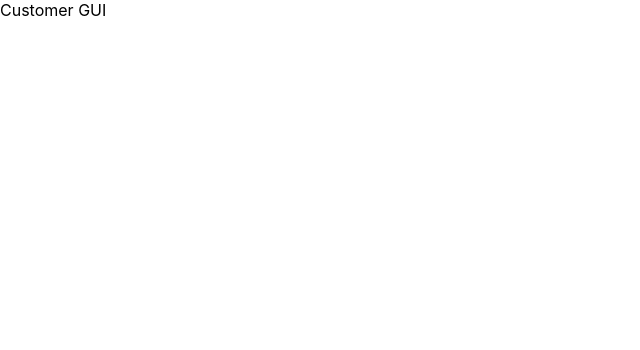
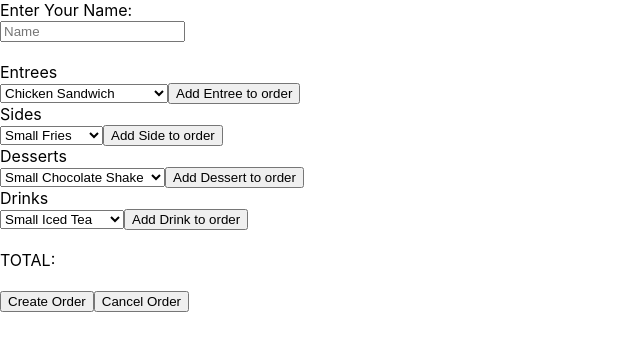
Before and after one commit to hunterpearson36/Project315, a React (Create React App) app in the folder client/: page /customer in a window 1280 px wide. Shown: the top 350 px of the page, without its empty margins (0-640 px from the left). Built offline with nearby package versions, Linux system fonts and the light colour scheme.

Commit message:
started the basic layout in the server and customer gui's

```diff
--- a/client/src/Pages/Customer.js
+++ b/client/src/Pages/Customer.js
@@ -2,7 +2,49 @@ import React from "react";
 
 function Customer() {
     return (
-        <div> Customer GUI</div>
+        <div>
+            <div>
+                <label>Enter Your Name:</label><br/>
+                <input type="text" placeholder="Name" name="Name" /><br/><br/>
+
+                <label for = "entrees">Entrees</label><br/>
+                <select name = "entrees" id = "entrees">
+                    <option value = "">Chicken Sandwich</option>
+                    <option value = "">Cobb Salad</option>
+                    <option value = "">Spicy Chicken Sandwich</option>
+                </select>
+                <button>Add Entree to order</button><br/>
+
+                <label for = "sides">Sides</label><br/>
+                <select name = "sides" id = "sides">
+                    <option value = "">Small Fries</option>
+                    <option value = "">Medium Fries</option>
+                    <option value = "">Large Fries</option>
+                </select>
+                <button>Add Side to order</button><br/>
+
+                <label for = "desserts">Desserts</label><br/>
+                <select name = "desserts" id = "desserts">
+                    <option value = "">Small Chocolate Shake</option>
+                    <option value = "">Small Vanilla Shake</option>
+                    <option value = "">Small Strawberry Shake</option>
+                </select>
+                <button>Add Dessert to order</button><br/>
+
+                <label for = "drinks">Drinks</label><br/>
+                <select name = "drinks" id = "drinks">
+                    <option value = "">Small Iced Tea</option>
+                    <option value = "">Medium Iced Tea</option>
+                    <option value = "">Large Iced Tea</option>
+                </select>
+                <button>Add Drink to order</button><br/><br/>
+
+                <label>TOTAL: </label><br/><br/>
+
+                <button>Create Order</button><button>Cancel Order</button><br/>
+
+            </div>
+        </div>
     );
 }
 
--- a/client/src/Pages/Manager.js
+++ b/client/src/Pages/Manager.js
@@ -1,7 +1,11 @@
 import React from "react";
 
 function Manager() {
-    return <div>Manager GUI</div>;
+    return (
+        <div>
+            Manager GUI
+        </div>
+    );
 }
 
 export default Manager;
--- a/client/src/Pages/Server.js
+++ b/client/src/Pages/Server.js
@@ -1,7 +1,51 @@
 import React from "react";
 
 function Server() {
-    return <div>Server GUI</div>;
+    return (
+        <div>
+            <div>
+                <label>Enter Customer Name:</label><br/>
+                <input type="text" placeholder="Name" name="Name" /><br/><br/>
+
+                <label for = "entrees">Entrees</label><br/>
+                <select name = "entrees" id = "entrees">
+                    <option value = "">Chicken Sandwich</option>
+                    <option value = "">Cobb Salad</option>
+                    <option value = "">Spicy Chicken Sandwich</option>
+                </select>
+                <button>Add Entree to order</button><br/>
+
+                <label for = "sides">Sides</label><br/>
+                <select name = "sides" id = "sides">
+                    <option value = "">Small Fries</option>
+                    <option value = "">Medium Fries</option>
+                    <option value = "">Large Fries</option>
+                </select>
+                <button>Add Side to order</button><br/>
+
+                <label for = "desserts">Desserts</label><br/>
+                <select name = "desserts" id = "desserts">
+                    <option value = "">Small Chocolate Shake</option>
+                    <option value = "">Small Vanilla Shake</option>
+                    <option value = "">Small Strawberry Shake</option>
+                </select>
+                <button>Add Dessert to order</button><br/>
+
+                <label for = "drinks">Drinks</label><br/>
+                <select name = "drinks" id = "drinks">
+                    <option value = "">Small Iced Tea</option>
+                    <option value = "">Medium Iced Tea</option>
+                    <option value = "">Large Iced Tea</option>
+                </select>
+                <button>Add Drink to order</button><br/><br/>
+
+                <label>TOTAL: </label><br/><br/>
+
+                <button>Create Order</button><button>Cancel Order</button><br/>
+
+            </div>
+        </div>
+    );
 }
 
 export default Server;
```
